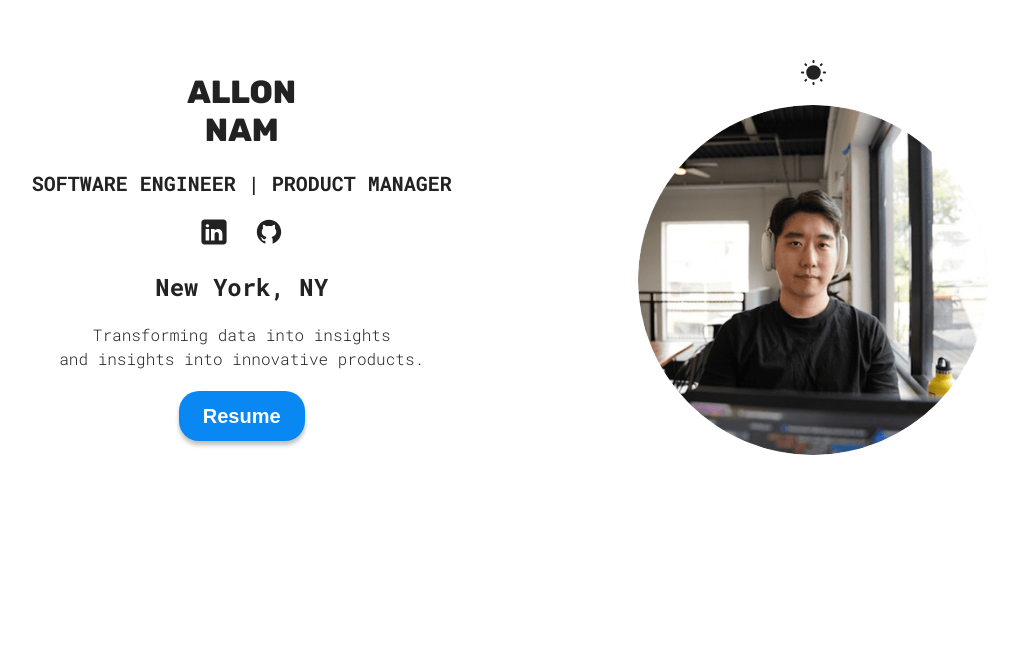
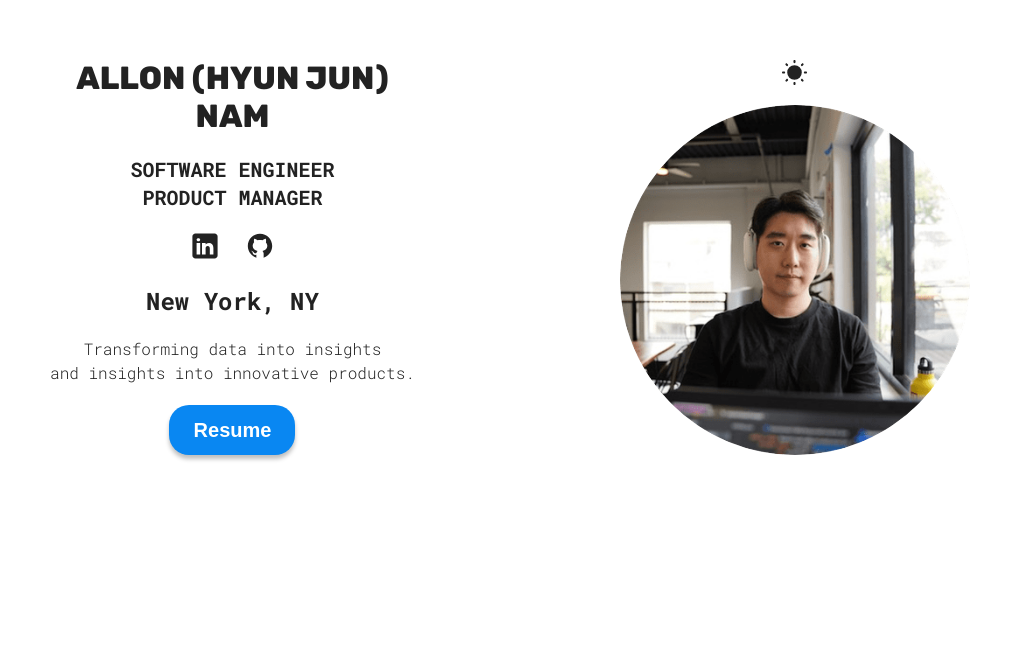
Before and after one commit to allonhnam/portfolioWebsite, a React (Vite) app: page / in a window 1280 px wide. Shown: the part 143-800 px from the top of the page, without its empty margins (135-1154 px from the left). Built offline with nearby package versions, Linux system fonts and the light colour scheme.

Commit message:
title change

```diff
--- a/src/sections/Hero/Hero.jsx
+++ b/src/sections/Hero/Hero.jsx
@@ -34,11 +34,15 @@ const Hero = () => {
       </div>
       <div className={styles.info}>
         <h1>
-          Allon
+          Allon (Hyun Jun)
           <br />
           Nam
         </h1>
-        <h2>Software Engineer | Product Manager</h2>
+        <h2>
+          Software Engineer
+          <br />
+          Product Manager
+        </h2>
         <span>
           <a
             href="https://www.linkedin.com/in/allonnam/"
```
